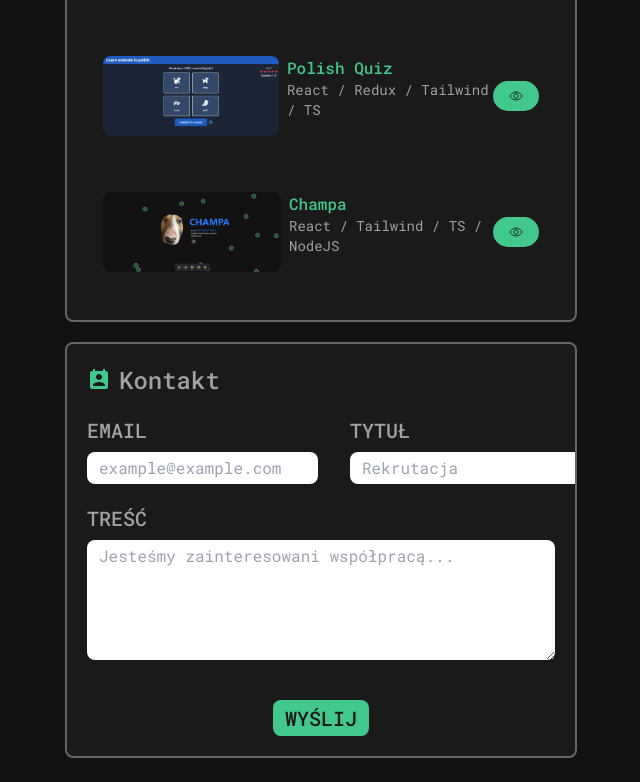
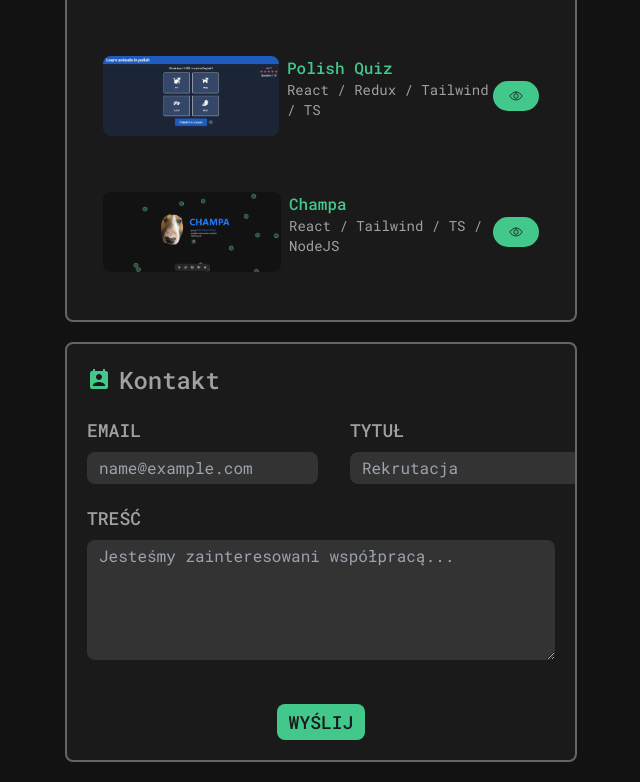
Before and after one commit to MarcinRuszkowski/portfolio-website, a React (Vite) app: page / in a window 1280 px wide. Shown: the part 1844-2626 px from the top of the page, without its empty margins (319-959 px from the left). Built offline with nearby package versions, Linux system fonts and the light colour scheme.

Commit message:
działający formularz kontaktowy

```diff
--- a/package.json
+++ b/package.json
@@ -10,12 +10,17 @@
     "preview": "vite preview"
   },
   "dependencies": {
+    "axios": "^1.7.9",
     "class-variance-authority": "^0.7.1",
     "clsx": "^2.1.1",
+    "cors": "^2.8.5",
+    "express": "^4.21.2",
+    "express-rate-limit": "^7.5.0",
     "framer-motion": "^11.16.0",
     "lucide-react": "^0.469.0",
     "mini-svg-data-uri": "^1.4.4",
     "motion": "^11.16.0",
+    "nodemailer": "^6.9.16",
     "react": "^18.3.1",
     "react-dom": "^18.3.1",
     "react-icons": "^5.4.0",
--- /dev/null
+++ b/src/API/send-email.ts
@@ -0,0 +1,30 @@
+import axios from "axios";
+
+export type EmailData = {
+  email: string;
+  subject: string;
+  text: string;
+};
+
+export const sendEmail = async (
+  data: EmailData
+): Promise<{ text: string } | null> => {
+  try {
+    const response = await axios.post(
+      "http://localhost:5000/send-email",
+      data,
+      {
+        headers: {
+          "Content-Type": "application/json",
+        },
+      }
+    );
+    return response.data;
+  } catch (error: unknown) {
+    if (error.response && error.response.data) {
+      return error.response.data;
+    }
+    console.error("ERROR", error);
+    return null;
+  }
+};
--- a/src/components/ContactCard.tsx
+++ b/src/components/ContactCard.tsx
@@ -1,47 +1,124 @@
+import { useState } from "react";
 import { MdPermContactCalendar } from "react-icons/md";
+import { sendEmail, EmailData } from "../API/send-email";
+import { validateEmailData } from "@/utils/validate-email-data";
 
 export const ContactCard = () => {
+  const [formData, setFormData] = useState<EmailData>({
+    email: "",
+    subject: "",
+    text: "",
+  });
+
+  const [status, setStatus] = useState<string | null>(null);
+
+  const handleChange = (
+    event:
+      | React.ChangeEvent<HTMLInputElement>
+      | React.ChangeEvent<HTMLTextAreaElement>
+  ) => {
+    const { name, value } = event.target;
+    setFormData((prev) => ({ ...prev, [name]: value }));
+  };
+
+  const handleSubmit = async (event: React.FormEvent) => {
+    event.preventDefault();
+    setStatus(null);
+
+    const validationError = validateEmailData(formData);
+    if (validationError) {
+      setStatus(validationError); // błąd
+      return;
+    }
+
+    try {
+      const response = await sendEmail(formData);
+      if (response) {
+        setStatus("Wiadomość została wysłana!");
+        setTimeout(() => {
+          setStatus(null);
+        }, 3000);
+        setFormData({
+          email: "",
+          subject: "",
+          text: "",
+        });
+      } else {
+        setStatus("Wystąpił błąd serwera. Spróbuj ponownie.");
+        setTimeout(() => {
+          setStatus(null);
+        }, 3000);
+      }
+    } catch (error) {
+      setStatus(error.message || "Wystąpił błąd. Spróbuj ponownie.");
+    }
+  };
+
   return (
-    <form className="flex flex-col items-start justify-center overflow-hidden border-2 border-[#656565] rounded-lg bg-secondary p-5 gap-5 text-secondary ">
+    <form
+      onSubmit={handleSubmit}
+      className="flex flex-col items-start justify-center overflow-hidden border-2 border-[#656565] rounded-lg bg-secondary p-5 gap-5 text-text relative"
+    >
       <div className="flex items-center gap-2 text-2xl">
         <MdPermContactCalendar className="text-primary" />
-        <h1 className="text-text font-medium">Kontakt</h1>
+        <h1 className=" font-medium">Kontakt</h1>
       </div>
       <div className="flex flex-col md:flex-row w-full justify-between gap-8">
         <div className="flex flex-col w-full gap-2">
-          <label htmlFor="email" className="font-medium text-xl text-text">
+          <label htmlFor="email" className="font-medium text-lg ">
             EMAIL
           </label>
           <input
             type="text"
+            onChange={handleChange}
+            value={formData.email}
             name="email"
-            className="rounded-lg px-3 py-1 focus:outline-none focus:scale-110"
-            placeholder="example@example.com"
+            aria-label="Podaj swój adres email"
+            className="rounded-lg px-3 py-1 focus:outline-none focus:scale-110 bg-secondary-hover"
+            placeholder="name@example.com"
+            required
           />
         </div>
         <div className="flex flex-col w-full gap-2">
-          <label htmlFor="title" className="font-medium text-xl text-text">
+          <label htmlFor="subject" className="font-medium text-lg ">
             TYTUŁ
           </label>
           <input
             type="text"
-            name="title"
-            className="rounded-lg px-3 py-1 focus:outline-none focus:scale-110"
+            name="subject"
+            onChange={handleChange}
+            value={formData.subject}
+            aria-label="Podaj temat wiadomości"
+            className="rounded-lg px-3 py-1 focus:outline-none focus:scale-110 bg-secondary-hover"
             placeholder="Rekrutacja"
+            required
           />
         </div>
       </div>
       <div className="flex flex-col w-full gap-2">
-        <label htmlFor="text" className="font-medium text-xl text-text">
+        <label htmlFor="text" className="font-medium text-lg ">
           TREŚĆ
         </label>
         <textarea
           name="text"
-          className="rounded-lg px-3 py-1 focus:outline-none focus:scale-110 max-h-[300px] min-h-[120px]"
+          onChange={handleChange}
+          value={formData.text}
+          aria-label="Podaj treść wiadomości"
+          className="rounded-lg px-3 py-1 focus:outline-none focus:scale-105 bg-secondary-hover max-h-[300px] min-h-[120px]"
           placeholder="Jesteśmy zainteresowani współpracą..."
+          required
         />
       </div>
-      <button className="rounded-lg px-3 py-1 bg-primary hover:bg-primary-hover text-xl  font-medium self-center mt-5">
+      {status && (
+        <p
+          className={` absolute bottom-[65px] left-1/2 -translate-x-1/2  text-nowrap text-sm ${
+            status.includes("błąd") ? "text-red-500" : "text-green-500"
+          }`}
+        >
+          {status}
+        </p>
+      )}
+      <button className="rounded-lg px-3 py-1 bg-primary hover:bg-primary-hover text-lg text-secondary font-medium mt-6 self-center">
         WYŚLIJ
       </button>
     </form>
--- /dev/null
+++ b/src/server.js
@@ -0,0 +1,79 @@
+import express from "express";
+import nodemailer from "nodemailer";
+import dotenv from "dotenv";
+import cors from "cors";
+import rateLimit from "express-rate-limit";
+
+dotenv.config();
+
+const app = express();
+const PORT = process.env.PORT || 5000;
+
+app.use(cors());
+app.use(express.json());
+app.use(express.urlencoded({ extended: true }));
+
+const limiter = rateLimit({
+  windowMs: 15 * 60 * 1000, // 15min
+  max: 100, // liczba req od IP
+  message: "Zbyt wiele żądań z tego adresu IP. Spróbuj ponownie za 15 minut.",
+});
+app.use(limiter);
+
+app.post("/send-email", async (req, res) => {
+  const { email, subject, text } = req.body;
+
+  if (!email || !/\S+@\S+\.\S+/.test(email)) {
+    return res.status(400).json({ error: "Nieprawidłowy adres e-mail." });
+  }
+  if (!subject || subject.trim().length === 0) {
+    return res.status(400).json({ error: "Tytuł nie może być pusty." });
+  }
+  if (!text || text.trim().length === 0) {
+    return res
+      .status(400)
+      .json({ error: "Treść wiadomości nie może być pusta." });
+  }
+
+  try {
+    const transporter = nodemailer.createTransport({
+      service: "gmail",
+      auth: {
+        user: process.env.EMAIL_USER,
+        pass: process.env.EMAIL_PASS,
+      },
+    });
+
+    await transporter.sendMail({
+      from: email || process.env.EMAIL_USER,
+      to: process.env.EMAIL_USER,
+      replyTo: email,
+      subject: subject,
+      text: `From: ${email}\n\n${text}`,
+    });
+    res.status(200).json({ message: "Wiadomość została wysłana!" });
+
+    //zwrotka
+    await transporter.sendMail({
+      from: `"Champa" <${process.env.EMAIL_USER}>`,
+      to: email,
+      replyTo: "void@gmail.com",
+      subject: "Potwierdzenie otrzymania wiadomości",
+      text: `Dziękuję za kontakt!\n\nOtrzymałem Twoją wiadomość i skontaktuję się z Tobą wkrótce.\n\nPozdrawiam\n Marcin Ruszkowski`,
+      html: `
+          <p>Dziękuję za kontakt!</p>
+          <p>Otrzymałem Twoją wiadomość i skontaktuję się z Tobą wkrótce.</p>
+          <p>Pozdrawiam,<br/>Marcin Ruszkowski</p>
+          <hr/>
+          <p style="color: red; font-style: italic; font-size: 12px;">To wiadomość systemowa. Proszę nie odpowiadać na ten email.</p>
+        `,
+    });
+  } catch (error) {
+    console.error("ERROR:", error);
+    res.status(500).json({ error: "Coś poszło nie tak... Spróbuj ponownie." });
+  }
+});
+
+app.listen(PORT, () => {
+  console.log(`Server is running on port ${PORT}`);
+});
--- /dev/null
+++ b/src/utils/validate-email-data.ts
@@ -0,0 +1,14 @@
+import { EmailData } from "@/API/send-email";
+
+export const validateEmailData = (data: EmailData): string | null => {
+  if (!data.email || !/\S+@\S+\.\S+/.test(data.email)) {
+    return "Podaj poprawny adres e-mail.";
+  }
+  if (!data.subject) {
+    return "Tytuł nie może być pusty.";
+  }
+  if (!data.text) {
+    return "Treść wiadomości nie może być pusta.";
+  }
+  return null;
+};
```
Also changed, not shown: 2 other files (tests, documents, lock files or other folders).
